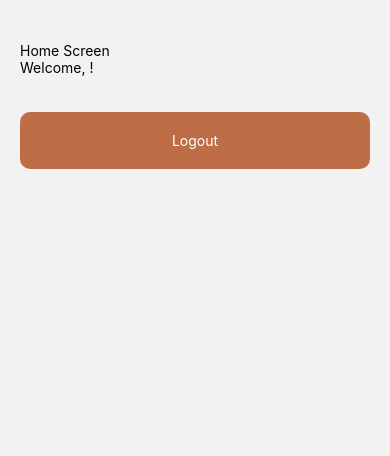
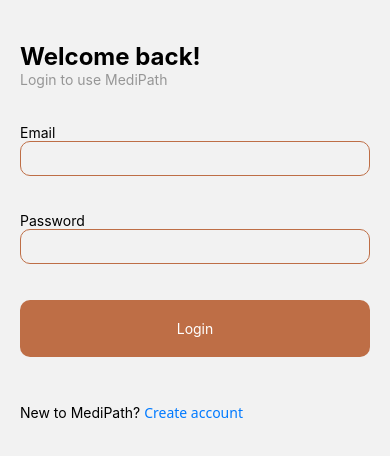
Before and after one commit to Lgab1219/MediPath, a React Native app: screen / in a window 390 px wide. Shown: the top 456 px of the page. Built offline with nearby package versions, Linux system fonts and the light colour scheme.

Commit message:
Modified: Changed initial route to login

```diff
--- a/App.tsx
+++ b/App.tsx
@@ -11,7 +11,7 @@ function App() {
 }
 
 const RootStack = createNativeStackNavigator({
-  initialRouteName: 'Home',
+  initialRouteName: 'Login',
   screens: {
     Home: Home,
     Register: Register,
```
